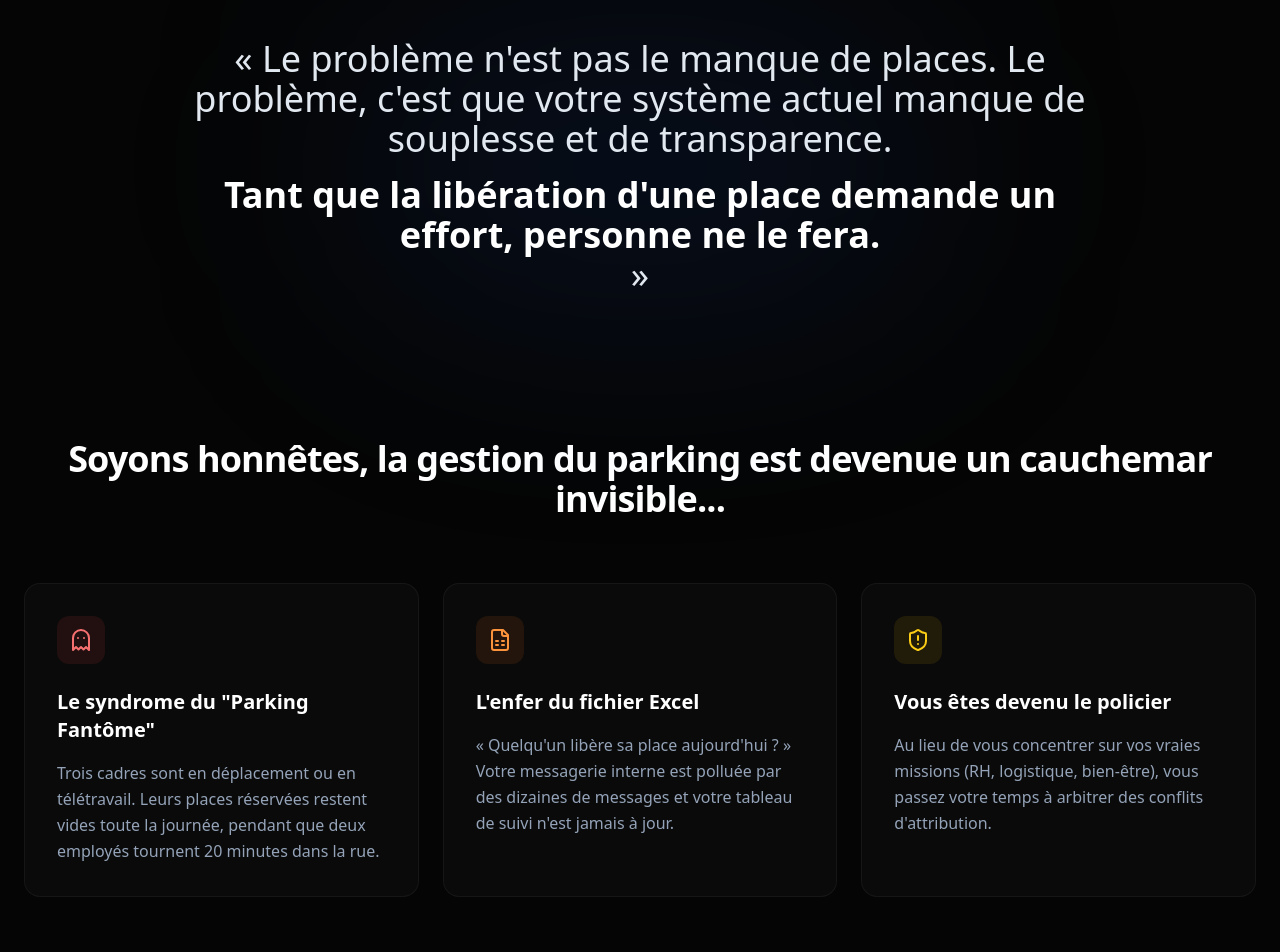
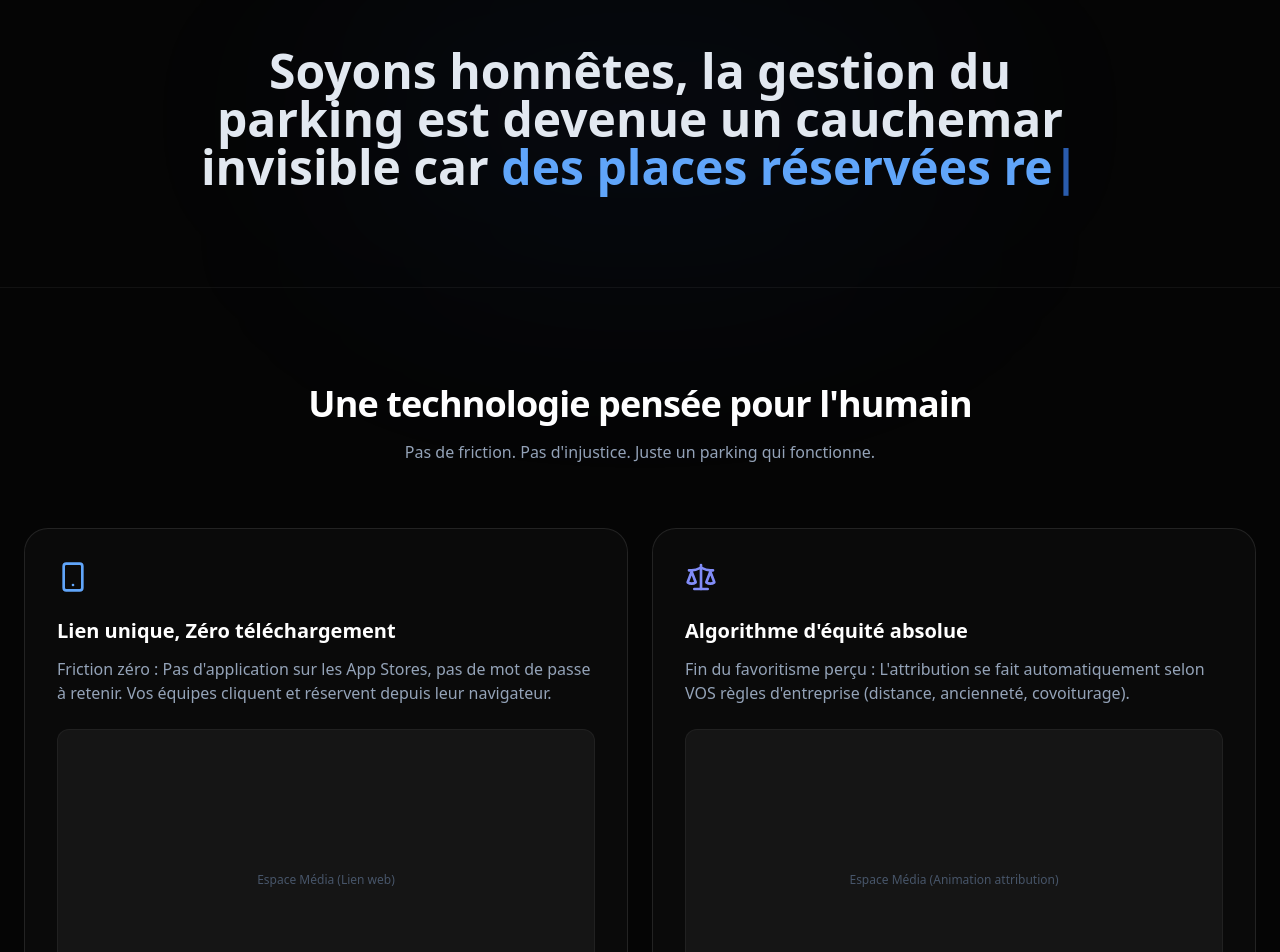
Before and after one commit to robinird/parking-application-multi-entreprises-LP, a Next.js app: page / in a window 1280 px wide. Shown: the part 1400-2352 px from the top of the page. Built offline with nearby package versions, Linux system fonts and the light colour scheme.

Commit message:
Update page.tsx

```diff
--- a/app/page.tsx
+++ b/app/page.tsx
@@ -1,6 +1,6 @@
 "use client";
 
-import React, { useState } from "react";
+import React, { useState, useEffect } from "react";
 import { motion, AnimatePresence } from "framer-motion";
 import {
   CarFront,
@@ -10,13 +10,58 @@ import {
   QrCode,
   LayoutDashboard,
   ChevronDown,
-  PlayCircle,
-  Ghost,
-  FileSpreadsheet,
-  ShieldAlert
+  PlayCircle
 } from "lucide-react";
 
 // --- COMPOSANTS UTILITAIRES ---
+
+// Composant Machine à écrire pour les points de douleur
+const TypewriterText = () => {
+  const phrases = [
+    "des places réservées restent vides toute la journée.",
+    "votre fichier Excel de suivi n'est jamais à jour.",
+    "vous perdez votre temps à arbitrer des conflits."
+  ];
+
+  const [currentPhraseIndex, setCurrentPhraseIndex] = useState(0);
+  const [currentText, setCurrentText] = useState("");
+  const [isDeleting, setIsDeleting] = useState(false);
+
+  useEffect(() => {
+    // Vitesses d'écriture et de suppression (en ms)
+    const typingSpeed = isDeleting ? 30 : 60;
+    const pauseTime = isDeleting ? 500 : 2500;
+
+    const handleTyping = () => {
+      const fullText = phrases[currentPhraseIndex];
+
+      if (!isDeleting && currentText === fullText) {
+        // Pause avant d'effacer
+        setTimeout(() => setIsDeleting(true), pauseTime);
+      } else if (isDeleting && currentText === "") {
+        // Passage à la phrase suivante
+        setIsDeleting(false);
+        setCurrentPhraseIndex((prev) => (prev + 1) % phrases.length);
+      } else {
+        // Écriture ou suppression
+        const nextText = isDeleting
+          ? fullText.substring(0, currentText.length - 1)
+          : fullText.substring(0, currentText.length + 1);
+        setCurrentText(nextText);
+      }
+    };
+
+    const timer = setTimeout(handleTyping, typingSpeed);
+    return () => clearTimeout(timer);
+  }, [currentText, isDeleting, currentPhraseIndex, phrases]);
+
+  return (
+    <span className="text-blue-400 font-semibold inline-block">
+      {currentText}
+      <span className="animate-pulse text-blue-500">|</span>
+    </span>
+  );
+};
 
 // Composant FAQ Accordéon
 const FAQItem = ({ question, answer }: { question: string, answer: string }) => {
@@ -51,7 +96,7 @@ export default function LandingPage() {
   return (
     <div className="min-h-screen bg-[#050505] text-slate-300 font-sans selection:bg-blue-500/30">
 
-      {/* 1. HEADER & NAVBAR */}
+      {/* HEADER & NAVBAR */}
       <header className="fixed top-0 left-0 right-0 z-50 border-b border-white/5 bg-black/40 backdrop-blur-md">
         <div className="max-w-7xl mx-auto px-6 h-16 flex items-center justify-between">
           <div className="flex items-center gap-2 text-white font-bold text-xl tracking-tight">
@@ -68,11 +113,12 @@ export default function LandingPage() {
       </header>
 
       <main className="pt-32 pb-20">
+
         {/* HERO SECTION */}
         <section className="max-w-7xl mx-auto px-6 text-center">
           <motion.div
             initial={{ opacity: 0, y: 20 }} animate={{ opacity: 1, y: 0 }} transition={{ duration: 0.5 }}
-            className="inline-flex items-center gap-2 px-3 py-1 rounded-full bg-white/5 border border-white/10 text-slate-300 text-xs font-semibold tracking-wide uppercase mb-8"
+            className="inline-flex items-center gap-2 px-3 py-1 rounded-full bg-blue-500/10 border border-blue-500/20 text-blue-400 text-xs font-semibold tracking-wide uppercase mb-8"
           >
             <span className="relative flex h-2 w-2">
               <span className="animate-ping absolute inline-flex h-full w-full rounded-full bg-blue-400 opacity-75"></span>
@@ -96,7 +142,7 @@ export default function LandingPage() {
           </motion.p>
 
           <motion.div initial={{ opacity: 0, y: 20 }} animate={{ opacity: 1, y: 0 }} transition={{ duration: 0.5, delay: 0.3 }}>
-            <button className="bg-white text-black hover:bg-slate-200 px-8 py-4 rounded-full text-lg font-bold transition-all shadow-[0_0_40px_-10px_rgba(255,255,255,0.3)] hover:shadow-[0_0_60px_-15px_rgba(255,255,255,0.5)] flex items-center gap-2 mx-auto">
+            <button className="bg-blue-600 text-white hover:bg-blue-700 px-8 py-4 rounded-full text-lg font-bold transition-all shadow-[0_0_40px_-10px_rgba(37,99,235,0.4)] hover:shadow-[0_0_60px_-15px_rgba(37,99,235,0.6)] flex items-center gap-2 mx-auto">
               Créer le parking de votre entreprise (Gratuit)
               <ChevronRight className="w-5 h-5" />
             </button>
@@ -121,64 +167,20 @@ export default function LandingPage() {
           </motion.div>
         </section>
 
-        {/* 2. LA BASCULE (Le changement de paradigme) */}
-        <section className="py-20 px-6 mt-12 relative">
-          {/* Effet de lueur en fond */}
-          <div className="absolute top-1/2 left-1/2 -translate-x-1/2 -translate-y-1/2 w-[600px] h-[300px] bg-blue-600/10 blur-[120px] rounded-full pointer-events-none"></div>
+        {/* MACHINE À ÉCRIRE (Le miroir de la douleur dynamique) */}
+        <section className="py-24 px-6 relative mt-10">
+          {/* Lueur subtile */}
+          <div className="absolute top-1/2 left-1/2 -translate-x-1/2 -translate-y-1/2 w-[600px] h-[300px] bg-blue-600/5 blur-[120px] rounded-full pointer-events-none"></div>
 
           <div className="max-w-4xl mx-auto text-center relative z-10">
-            <h2 className="text-2xl md:text-4xl text-slate-200 leading-relaxed font-light">
-              « Le problème n'est pas le manque de places. Le problème, c'est que votre système actuel manque de souplesse et de transparence. <span className="text-white font-bold block mt-4">Tant que la libération d'une place demande un effort, personne ne le fera.</span> »
+            <h2 className="text-3xl md:text-5xl text-slate-200 leading-tight font-bold">
+              Soyons honnêtes, la gestion du parking est devenue un cauchemar invisible car <TypewriterText />
             </h2>
           </div>
         </section>
 
-        {/* 3. LE MIROIR DE LA DOULEUR (Émotion et besoin) */}
-        <section className="py-16 px-6">
-          <div className="max-w-7xl mx-auto">
-            <h2 className="text-3xl md:text-4xl font-bold text-center text-white mb-16 tracking-tight">
-              Soyons honnêtes, la gestion du parking est devenue un cauchemar invisible...
-            </h2>
-
-            <div className="grid grid-cols-1 md:grid-cols-3 gap-6">
-              {/* Douleur 1 */}
-              <div className="bg-[#0A0A0A] border border-white/5 rounded-2xl p-8 hover:bg-[#111] transition-colors">
-                <div className="w-12 h-12 bg-red-500/10 rounded-xl flex items-center justify-center mb-6">
-                  <Ghost className="w-6 h-6 text-red-400" />
-                </div>
-                <h3 className="text-xl font-bold text-white mb-4">Le syndrome du "Parking Fantôme"</h3>
-                <p className="text-slate-400 leading-relaxed">
-                  Trois cadres sont en déplacement ou en télétravail. Leurs places réservées restent vides toute la journée, pendant que deux employés tournent 20 minutes dans la rue.
-                </p>
-              </div>
-
-              {/* Douleur 2 */}
-              <div className="bg-[#0A0A0A] border border-white/5 rounded-2xl p-8 hover:bg-[#111] transition-colors">
-                <div className="w-12 h-12 bg-orange-500/10 rounded-xl flex items-center justify-center mb-6">
-                  <FileSpreadsheet className="w-6 h-6 text-orange-400" />
-                </div>
-                <h3 className="text-xl font-bold text-white mb-4">L'enfer du fichier Excel</h3>
-                <p className="text-slate-400 leading-relaxed">
-                  « Quelqu'un libère sa place aujourd'hui ? » Votre messagerie interne est polluée par des dizaines de messages et votre tableau de suivi n'est jamais à jour.
-                </p>
-              </div>
-
-              {/* Douleur 3 */}
-              <div className="bg-[#0A0A0A] border border-white/5 rounded-2xl p-8 hover:bg-[#111] transition-colors">
-                <div className="w-12 h-12 bg-yellow-500/10 rounded-xl flex items-center justify-center mb-6">
-                  <ShieldAlert className="w-6 h-6 text-yellow-400" />
-                </div>
-                <h3 className="text-xl font-bold text-white mb-4">Vous êtes devenu le policier</h3>
-                <p className="text-slate-400 leading-relaxed">
-                  Au lieu de vous concentrer sur vos vraies missions (RH, logistique, bien-être), vous passez votre temps à arbitrer des conflits d'attribution.
-                </p>
-              </div>
-            </div>
-          </div>
-        </section>
-
-        {/* 4. LA SOLUTION (Grille Bento avec Hover Animations) */}
-        <section className="py-24 px-6 max-w-7xl mx-auto border-t border-white/5 mt-10">
+        {/* LA SOLUTION (Grille Bento avec Hover Animations) */}
+        <section className="py-24 px-6 max-w-7xl mx-auto border-t border-white/5">
           <div className="text-center mb-16">
             <h2 className="text-3xl md:text-4xl font-bold text-white mb-4 tracking-tight">Une technologie pensée pour l'humain</h2>
             <p className="text-slate-400">Pas de friction. Pas d'injustice. Juste un parking qui fonctionne.</p>
@@ -214,7 +216,7 @@ export default function LandingPage() {
               </div>
             </div>
 
-            {/* Carte 3 : QR Code Check-in (Avec ta vidéo intégrée) */}
+            {/* Carte 3 : QR Code Check-in */}
             <div className="group relative overflow-hidden rounded-3xl border border-white/10 bg-[#0A0A0A] p-8 transition-all duration-300 hover:-translate-y-2 hover:border-purple-500/30 hover:bg-[#111] hover:shadow-[0_10px_40px_-10px_rgba(168,85,247,0.15)] flex flex-col justify-between">
               <div>
                 <QrCode className="w-8 h-8 text-purple-400 mb-6" />
@@ -224,7 +226,6 @@ export default function LandingPage() {
                 </p>
               </div>
               <div className="aspect-video rounded-xl bg-black border border-white/5 flex items-center justify-center overflow-hidden">
-                {/* Vidéo intégrée ici */}
                 <video
                   autoPlay loop muted playsInline
                   className="w-full h-full object-cover transition-transform duration-700 group-hover:scale-105 opacity-80 group-hover:opacity-100"
@@ -235,7 +236,7 @@ export default function LandingPage() {
               </div>
             </div>
 
-            {/* Carte 4 : Dashboard (Avec ton image intégrée) */}
+            {/* Carte 4 : Dashboard */}
             <div className="group relative overflow-hidden rounded-3xl border border-white/10 bg-[#0A0A0A] p-8 transition-all duration-300 hover:-translate-y-2 hover:border-emerald-500/30 hover:bg-[#111] hover:shadow-[0_10px_40px_-10px_rgba(16,185,129,0.15)] flex flex-col justify-between">
               <div>
                 <LayoutDashboard className="w-8 h-8 text-emerald-400 mb-6" />
@@ -245,7 +246,6 @@ export default function LandingPage() {
                 </p>
               </div>
               <div className="aspect-video rounded-xl bg-black border border-white/5 flex items-center justify-center overflow-hidden">
-                {/* Image intégrée ici */}
                 <img
                   src="/images/dashboard-view.png"
                   alt="Aperçu du Dashboard RH"
@@ -257,7 +257,7 @@ export default function LandingPage() {
           </div>
         </section>
 
-        {/* 5. TÉMOIGNAGES */}
+        {/* TÉMOIGNAGES */}
         <section className="py-24 px-6 border-y border-white/5 bg-[#080808]">
           <div className="max-w-7xl mx-auto">
             <h2 className="text-3xl font-bold text-center text-white mb-16 tracking-tight">Ils ont retrouvé la paix le lundi matin</h2>
@@ -291,7 +291,7 @@ export default function LandingPage() {
           </div>
         </section>
 
-        {/* 6. FAQ */}
+        {/* FAQ */}
         <section className="py-24 px-6 max-w-3xl mx-auto">
           <h2 className="text-3xl font-bold text-center text-white mb-12 tracking-tight">Questions fréquentes</h2>
           <div className="flex flex-col gap-2">
@@ -310,10 +310,9 @@ export default function LandingPage() {
           </div>
         </section>
 
-        {/* 7. CTA FINAL (Design épuré et premium) */}
+        {/* CTA FINAL (Design épuré et premium conservé) */}
         <section className="py-24 px-6 text-center">
           <div className="max-w-4xl mx-auto relative rounded-3xl bg-[#0A0A0A] border border-white/10 p-12 md:p-20 overflow-hidden">
-            {/* Effet de lueur subtil au centre haut */}
             <div className="absolute top-0 left-1/2 -translate-x-1/2 -translate-y-1/2 w-[300px] h-[300px] bg-white/5 blur-[100px] rounded-full pointer-events-none"></div>
 
             <div className="relative z-10">
@@ -343,7 +342,7 @@ export default function LandingPage() {
             <a href="#" className="hover:text-white transition-colors">Confidentialité & RGPD</a>
             <a href="#" className="hover:text-white transition-colors">Contact</a>
           </div>
-          <p className="text-sm text-slate-600">© 2024 ParkFlow. Tous droits réservés.</p>
+          <p className="text-sm text-slate-600">© 2026 ParkFlow. Tous droits réservés.</p>
         </div>
       </footer>
     </div>
```
